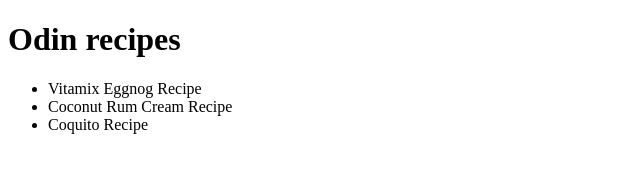
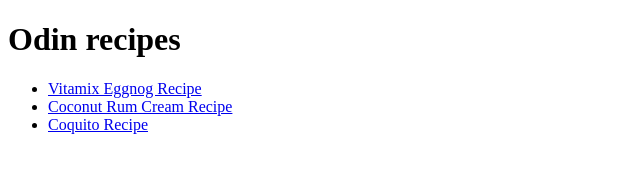
Before and after one commit to JidexWD/odin-recipes, a plain HTML site: page index.html in a window 1280 px wide. Shown: the whole page, without its empty margins (0-640 px from the left). Drawn offline with Linux system fonts and the light colour scheme.

Commit message:
FINAL FIX ON LINKS

```diff
--- a/index.html
+++ b/index.html
@@ -8,9 +8,9 @@
 <body>
     <h1>Odin recipes</h1>
     <ul>
-        <li><a href="recipes/vitamix-eggnog.html"></a>Vitamix Eggnog Recipe</li>
-        <li><a href="recipes/coconut-rum-cream.html"></a> Coconut Rum Cream Recipe</li>
-        <li><a href="recipes/coquito.html"></a>Coquito Recipe</li>
+        <li><a href="recipes/vitamix-eggnog.html">Vitamix Eggnog Recipe</a></li>
+        <li><a href="recipes/coconut-rum-cream.html"> Coconut Rum Cream Recipe</a></li>
+        <li><a href="recipes/coquito.html">Coquito Recipe</a></li>
     </ul>
 
 </body>
```
